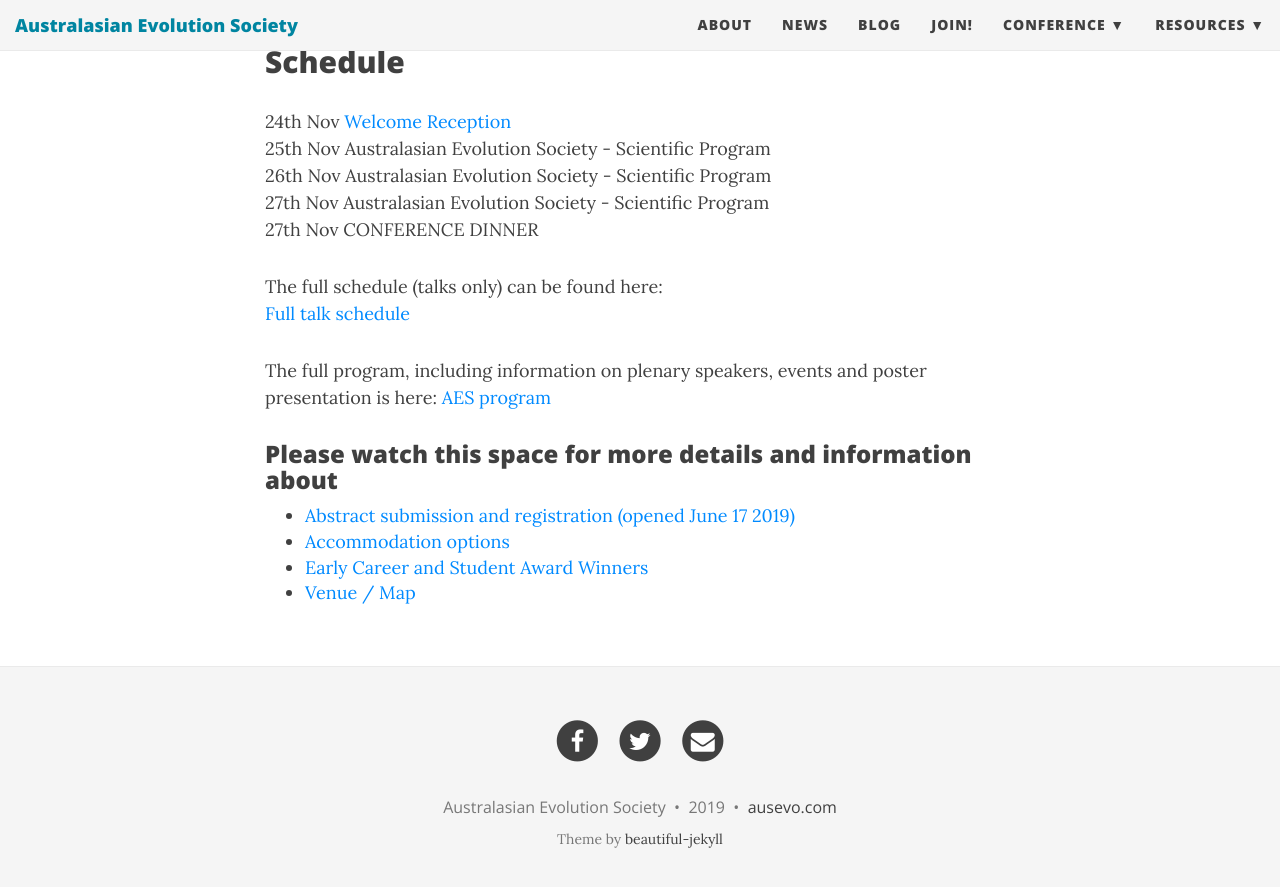
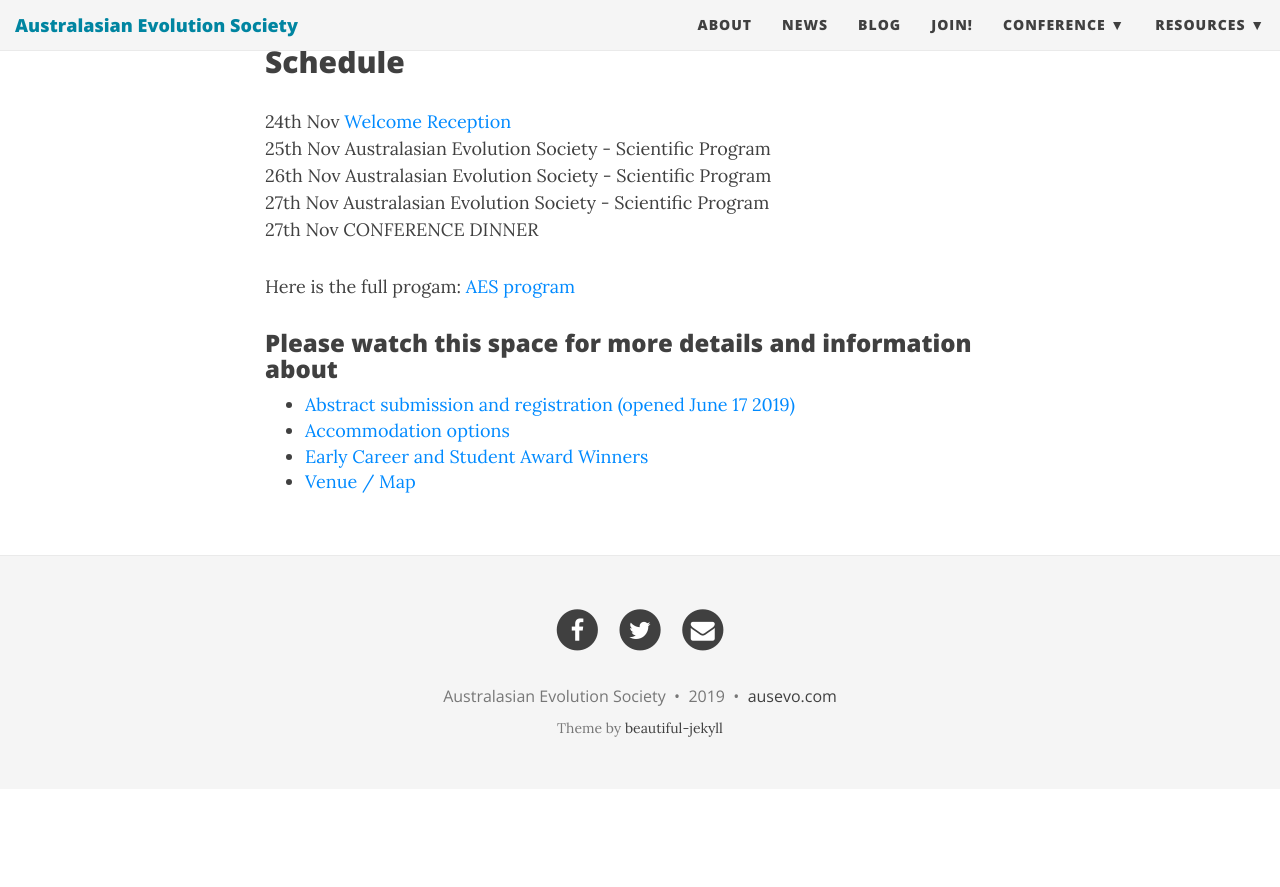
Before and after one commit to ausevo/ausevo.github.io, a Jekyll site: the page built from conference.md, in a window 1280 px wide and 900 px high, scrolled down 1263 px. Shown: the top 887 px of the window. Built offline with Jekyll 4.4.1, drawn with Linux system fonts in a browser that asks for light colours; nearby versions of some CDN libraries; after the commit the page ends 2052 px from its top, so only the background shows below that.

Commit message:
Update conference.md

```diff
--- a/conference.md
+++ b/conference.md
@@ -35,10 +35,7 @@
 27th Nov Australasian Evolution Society - Scientific Program
 27th Nov CONFERENCE DINNER
 
-The full schedule (talks only) can  be found here:
-[Full talk schedule](http://ausevo.github.io/docs/AES Schedule.pdf)
-
-The full program, including information on plenary speakers, events and poster presentation is here:
+Here is the full progam:
 [AES program](http://ausevo.github.io/docs/AES Program Final.pdf)
 
 ### Please watch this space for more details and information about
```
